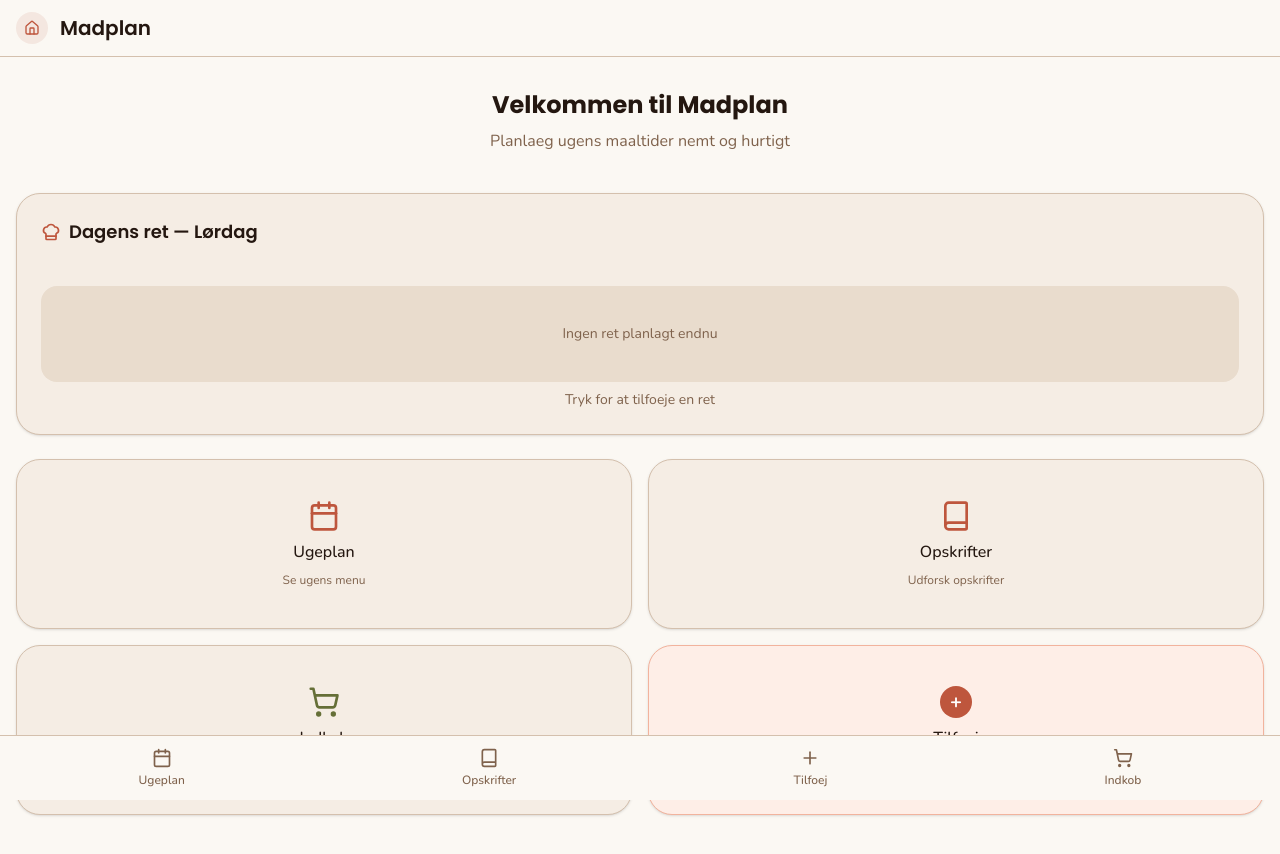
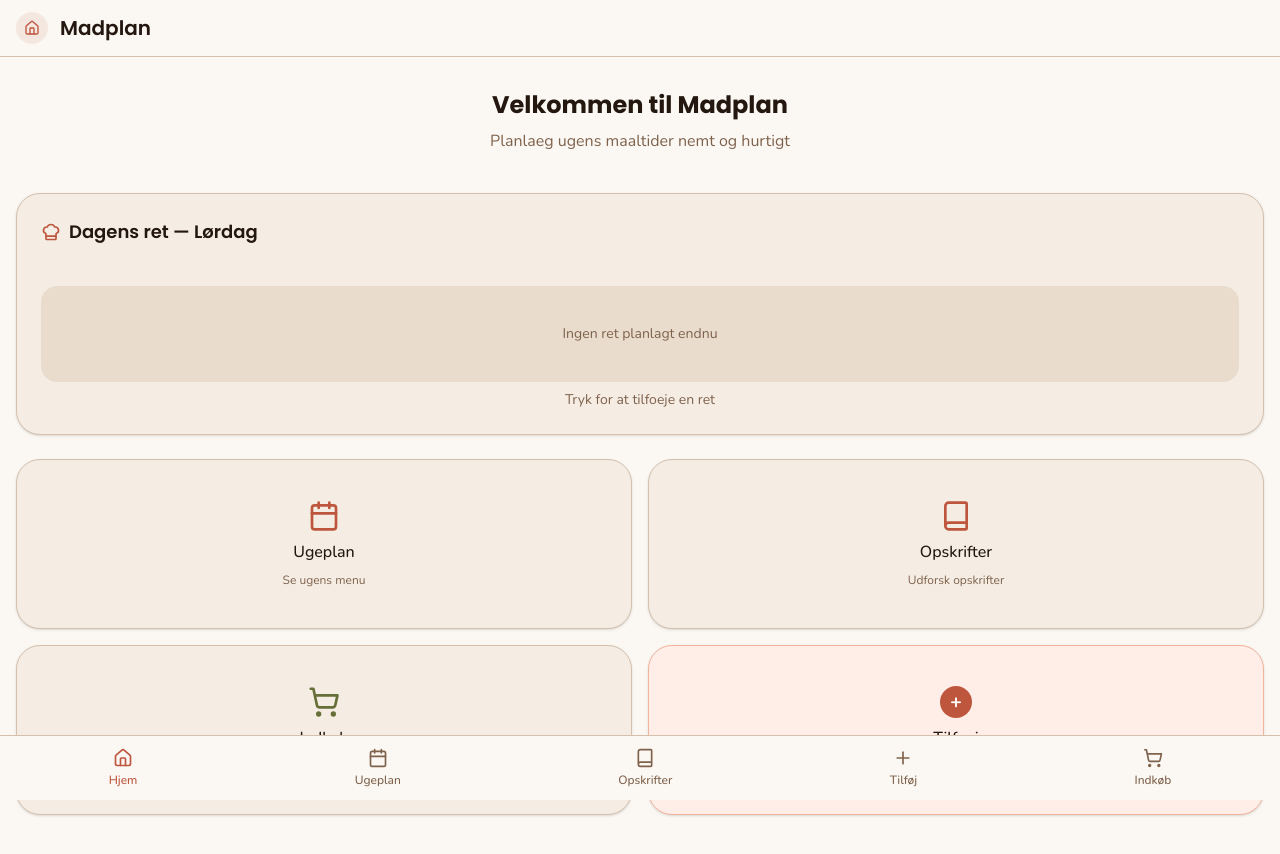
Before and after one commit to brandinielsen-spec/madplan-v2, a Next.js app in the folder madplan-v2/: page / in a window 1280 px wide. Shown: the top 854 px of the page. Built offline with nearby package versions, Linux system fonts and the light colour scheme; no server answers.

Commit message:
feat(06-01): add Home icon to bottom navigation
- Add Home icon as first nav item linking to /
- Fix active state logic for home route (exact match)
- Fix Danish characters: Tilfoej -> Tilføj, Indkob -> Indkøb
- Navigation now shows 5 icons: Hjem, Ugeplan, Opskrifter, Tilføj, Indkøb

```diff
--- a/madplan-v2/src/components/layout/mobile-nav.tsx
+++ b/madplan-v2/src/components/layout/mobile-nav.tsx
@@ -2,14 +2,15 @@
 
 import Link from "next/link";
 import { usePathname } from "next/navigation";
-import { Calendar, Book, Plus, ShoppingCart } from "lucide-react";
+import { Home, Calendar, Book, Plus, ShoppingCart } from "lucide-react";
 import { cn } from "@/lib/utils";
 
 const navItems = [
+  { href: "/", icon: Home, label: "Hjem" },
   { href: "/ugeplan", icon: Calendar, label: "Ugeplan" },
   { href: "/opskrifter", icon: Book, label: "Opskrifter" },
-  { href: "/tilfoej", icon: Plus, label: "Tilfoej" },
-  { href: "/indkob", icon: ShoppingCart, label: "Indkob" },
+  { href: "/tilfoej", icon: Plus, label: "Tilføj" },
+  { href: "/indkob", icon: ShoppingCart, label: "Indkøb" },
 ];
 
 export function MobileNav() {
@@ -19,7 +20,9 @@ export function MobileNav() {
     <nav className="fixed bottom-0 left-0 right-0 z-50 bg-background border-t border-border safe-area-pb">
       <div className="flex justify-around items-center h-16">
         {navItems.map(({ href, icon: Icon, label }) => {
-          const isActive = pathname.startsWith(href);
+          const isActive = href === "/"
+            ? pathname === "/"
+            : pathname.startsWith(href);
           return (
             <Link
               key={href}
```
